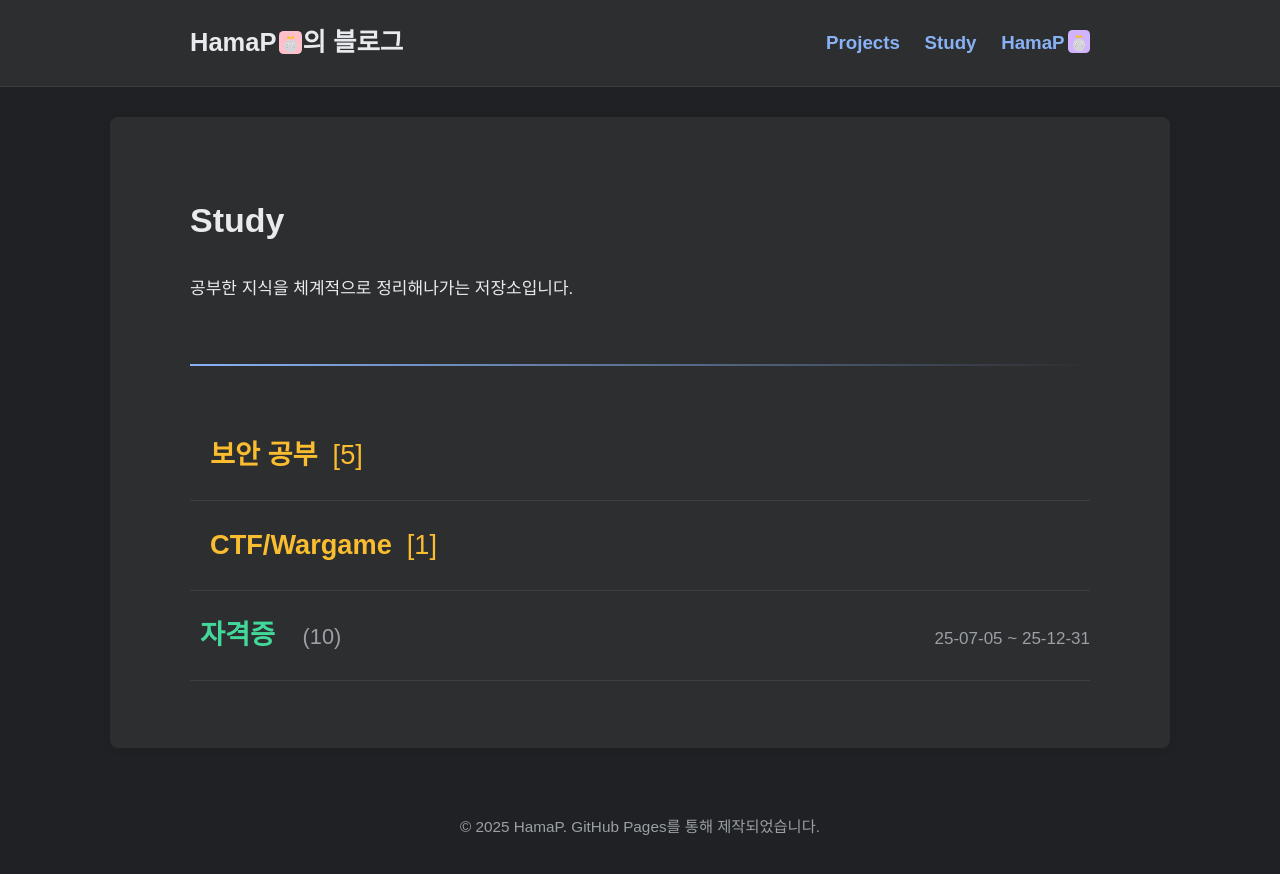
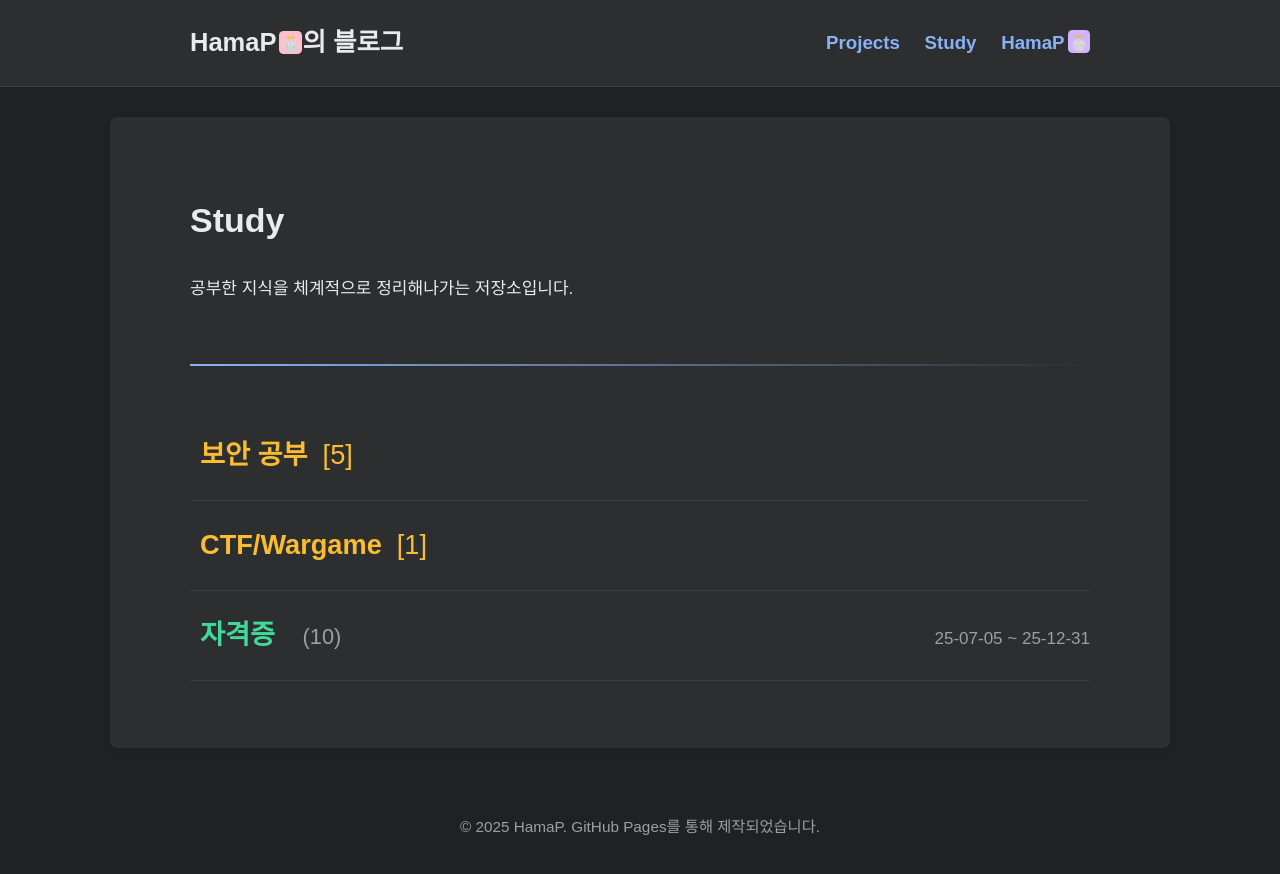
Before and after one commit to HamaP0/HamaP0.github.io, a Jekyll site: the page built from study.html, in a window 1280 px wide. Shown: the top 874 px of the page. Built offline with Jekyll 4.4.1, drawn with Linux system fonts in a browser that asks for light colours; some web fonts are replaced.

Commit message:
Update style.scss

```diff
--- a/assets/css/style.scss
+++ b/assets/css/style.scss
@@ -534,8 +534,8 @@
   justify-content: space-between;
   align-items: baseline;
   margin-bottom: 15px;
-  border-bottom: 1px solid var(--border-color); /* 구분자 추가 */
-  padding-bottom: 15px; /* 구분자와 아래 내용 간의 간격 확보 */
+  border-bottom: 1px solid var(--border-color);
+  padding-bottom: 15px;
 }
 
 /* --- 카테고리 페이지: 모든 링크의 기본 스타일 --- */
@@ -543,31 +543,30 @@
   font-size: 1.6em;
   font-weight: 600;
   padding: 5px 0;
-  border-radius: 4px;
-  transition: background-color 0.2s, color 0.2s;
 }
 .category-list a:hover {
   background-color: transparent;
 }
 
-/* --- 초록색 카테고리 제목 텍스트 부분 (hover 효과 대상) --- */
+/* --- 초록색/금색 카테고리 제목 텍스트 부분 (여백과 hover 효과를 모두 담당) --- */
 .category-title-text {
   padding: 5px 10px;
   border-radius: 4px;
   transition: background-color 0.2s, color 0.2s;
 }
+
+/* --- 초록색 카테고리 hover 효과 --- */
 .category-list li:not(.category-group-link) a:hover .category-title-text {
   background-color: var(--category-color);
   color: var(--bg-color);
 }
 
-/* --- 금색 카테고리: a 태그 전체에 hover 효과 직접 적용 (2중 배경 문제 해결) --- */
+/* --- 금색 카테고리 기본 색상 및 hover 효과 --- */
 .category-list .category-group-link a {
-  padding: 5px 10px;
-  color: var(--emphasis-color); /* 기본 색상을 골드로 지정 */
+  color: var(--emphasis-color);
 }
-.category-list .category-group-link a:hover {
-  background-color: var(--emphasis-color); /* 한 번에 배경색 적용 */
+.category-list .category-group-link a:hover .category-title-text {
+  background-color: var(--emphasis-color);
   color: var(--bg-color);
 }
 
```
